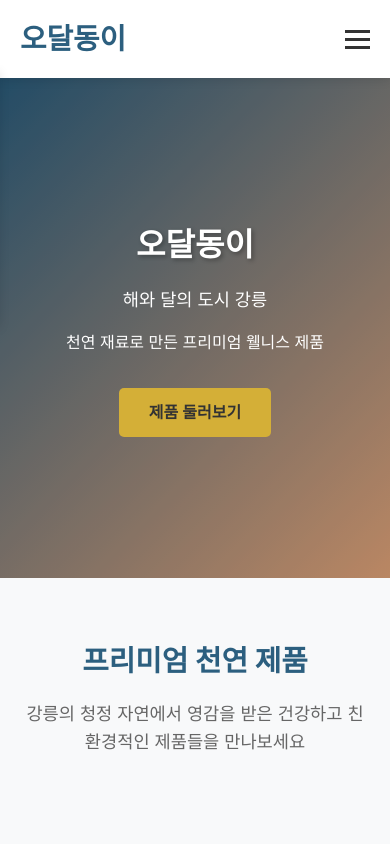
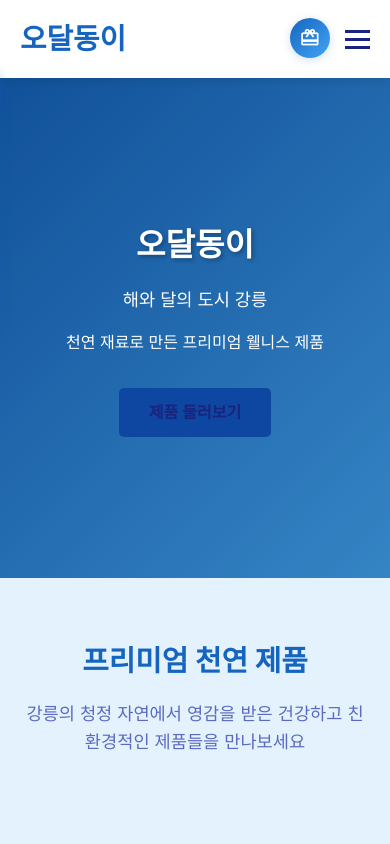
Before and after one commit to drjo70/ohdal, a website: page index.html in a window 390 px wide. Shown: the top 844 px of the page. Drawn offline with Linux system fonts and the light colour scheme.

Commit message:
feat: 푸른색 테마 적용 및 기념품 판매 링크 추가
- 전체 색상 테마를 푸른색(블루)으로 변경
  - Primary: #1565C0 (강렬한 파란색)
  - Secondary: #42A5F5 (밝은 파란색)
  - Accent: #0D47A1 (진한 파란색)
  - 배경: #E3F2FD (연한 파란색 배경)

- 상단 네비게이션에 기념품 판매 링크 추가
  - 아이콘: Google Material Icons (card_giftcard)
  - 링크: https://forms.gle/K5o9hz3i5fjPfYpM8
  - 그라데이션 버튼 스타일 적용
  - 반응형 디자인: 모바일에서는 아이콘만 표시

- 히어로 섹션 그라데이션을 푸른색으로 업데이트
- 모든 버튼과 링크 색상 테마 통일

```diff
--- a/index.html
+++ b/index.html
@@ -7,6 +7,8 @@
     <meta name="keywords" content="오달동이, 강릉, 천연 비누, 천연 화장품, 웰니스">
     <title>오달동이 - 해와 달의 도시 강릉</title>
     <link rel="stylesheet" href="style.css">
+    <!-- Google Material Icons -->
+    <link href="https://fonts.googleapis.com/icon?family=Material+Icons" rel="stylesheet">
 
     <!-- Firebase SDK -->
     <script src="https://www.gstatic.com/firebasejs/9.22.0/firebase-app-compat.js"></script>
@@ -29,6 +31,12 @@
                     <li><a href="#about">회사소개</a></li>
                     <li><a href="#contact">연락처</a></li>
                 </ul>
+                <div class="nav-actions">
+                    <a href="https://forms.gle/K5o9hz3i5fjPfYpM8" target="_blank" class="gift-link" title="기념품 구매하기">
+                        <span class="material-icons">card_giftcard</span>
+                        <span class="gift-text">기념품</span>
+                    </a>
+                </div>
                 <div class="hamburger">
                     <span></span>
                     <span></span>
--- a/style.css
+++ b/style.css
@@ -6,15 +6,15 @@
 }
 
 :root {
-    --primary-color: #2c5f7f;
-    --secondary-color: #e8a87c;
-    --accent-color: #d4af37;
-    --text-dark: #333;
-    --text-light: #666;
-    --bg-light: #f8f9fa;
+    --primary-color: #1565C0;
+    --secondary-color: #42A5F5;
+    --accent-color: #0D47A1;
+    --text-dark: #1A237E;
+    --text-light: #5C6BC0;
+    --bg-light: #E3F2FD;
     --white: #ffffff;
-    --shadow: 0 2px 10px rgba(0, 0, 0, 0.1);
-    --shadow-hover: 0 4px 20px rgba(0, 0, 0, 0.15);
+    --shadow: 0 2px 10px rgba(21, 101, 192, 0.2);
+    --shadow-hover: 0 4px 20px rgba(21, 101, 192, 0.3);
 }
 
 html {
@@ -73,6 +73,40 @@ body {
 
 .nav-menu a:hover {
     color: var(--primary-color);
+}
+
+/* 기념품 링크 */
+.nav-actions {
+    display: flex;
+    align-items: center;
+    margin-left: 1rem;
+}
+
+.gift-link {
+    display: flex;
+    align-items: center;
+    gap: 0.5rem;
+    padding: 0.5rem 1rem;
+    background: linear-gradient(135deg, var(--primary-color), var(--secondary-color));
+    color: var(--white);
+    text-decoration: none;
+    border-radius: 25px;
+    font-weight: 600;
+    transition: all 0.3s ease;
+    box-shadow: var(--shadow);
+}
+
+.gift-link:hover {
+    transform: translateY(-2px);
+    box-shadow: var(--shadow-hover);
+}
+
+.gift-link .material-icons {
+    font-size: 1.3rem;
+}
+
+.gift-text {
+    font-size: 0.95rem;
 }
 
 .hamburger {
@@ -450,6 +484,24 @@ section {
         left: 0;
     }
 
+    .nav-actions {
+        position: fixed;
+        right: 60px;
+        top: 18px;
+    }
+
+    .gift-link .gift-text {
+        display: none;
+    }
+
+    .gift-link {
+        padding: 0.5rem;
+        border-radius: 50%;
+        width: 40px;
+        height: 40px;
+        justify-content: center;
+    }
+
     .hamburger {
         display: flex;
     }
```
